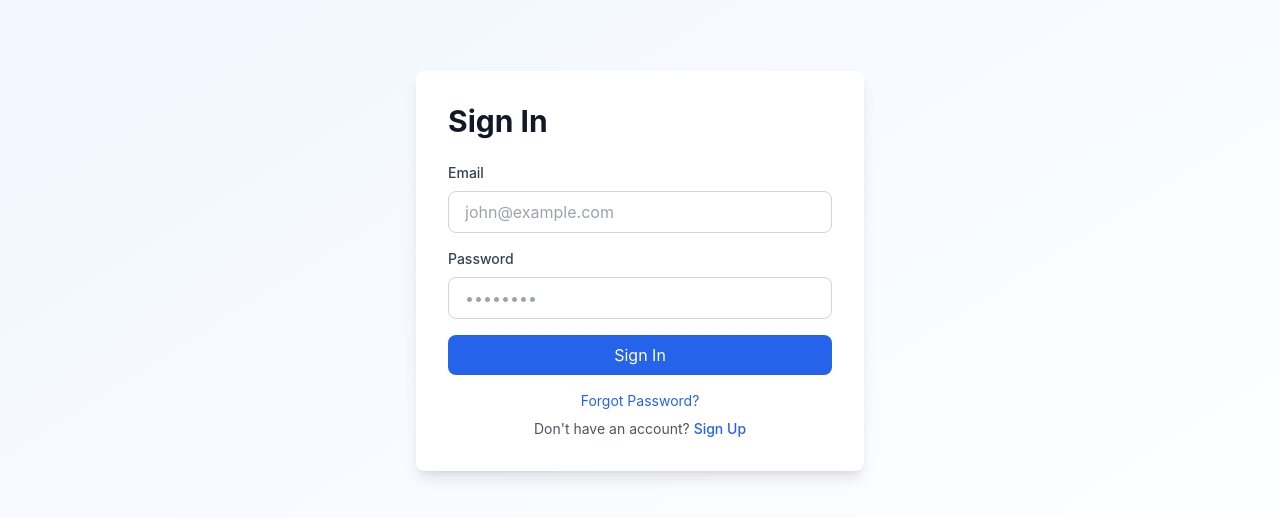
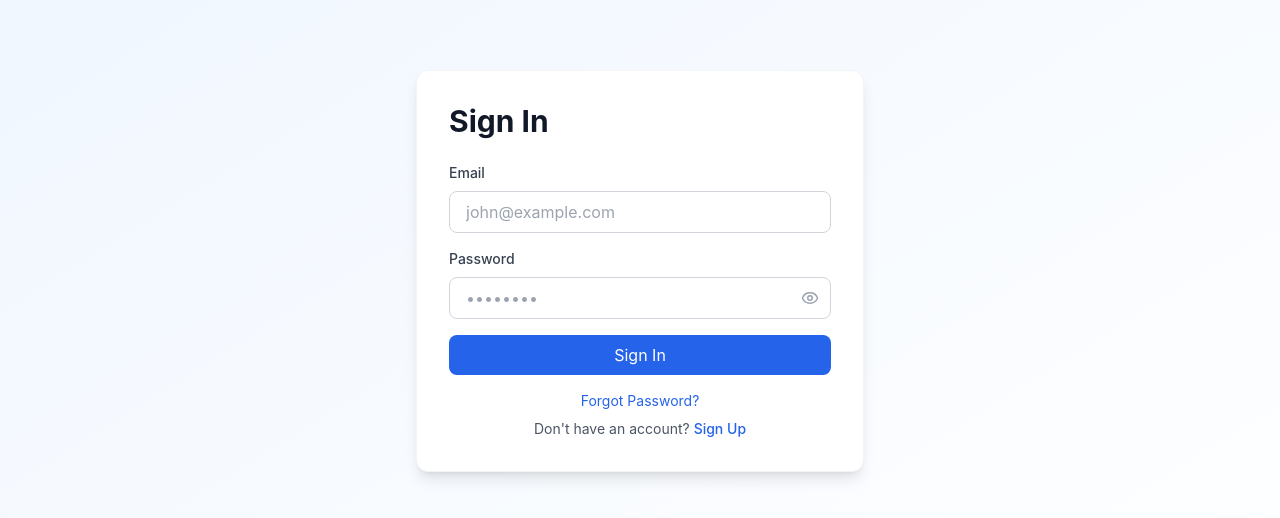
Before and after one commit to MeetaHaldar/Premium-Blog-Platform, a Next.js app in the folder frontend/: page /login in a window 1280 px wide. Shown: the part 194-712 px from the top of the page. Built offline with nearby package versions, Linux system fonts and the light colour scheme; no server answers.

Commit message:
fixed redirecting issue

```diff
--- a/frontend/components/Auth/Login.tsx
+++ b/frontend/components/Auth/Login.tsx
@@ -8,7 +8,7 @@ import { authAPI } from '@/services/api';
 import { useAuth } from '@/store/authContext';
 import { toast } from 'react-toastify';
 import Link from 'next/link';
-import { useRouter } from 'next/navigation';
+import { Eye, EyeOff } from 'lucide-react';
 
 const loginSchema = z.object({
   email: z.string().email('Invalid email address'),
@@ -19,7 +19,7 @@ type LoginFormData = z.infer<typeof loginSchema>;
 
 export default function Login() {
   const [isLoading, setIsLoading] = useState(false);
-  const router = useRouter();
+  const [showPassword, setShowPassword] = useState(false);
   const { setUser } = useAuth();
   const { register, handleSubmit, formState: { errors } } = useForm<LoginFormData>({
     resolver: zodResolver(loginSchema)
@@ -33,44 +33,71 @@ export default function Login() {
 
       // Store in localStorage for API interceptor
       localStorage.setItem('token', token);
-      // Also store in cookie so Next.js middleware can protect routes
-      document.cookie = `token=${token}; path=/; max-age=${7 * 24 * 60 * 60}; SameSite=Lax`;
+
+      // Set cookie with Secure flag for HTTPS deployments
+      const isHttps = window.location.protocol === 'https:';
+      document.cookie = `token=${token}; path=/; max-age=${7 * 24 * 60 * 60}; SameSite=Lax${isHttps ? '; Secure' : ''}`;
 
       setUser(response.data.user);
       toast.success('Logged in successfully');
-      // Use a small delay to ensure state is updated before navigation
-      setTimeout(() => {
-        router.push('/dashboard');
-      }, 100);
+
+      // Hard redirect so middleware sees the fresh cookie on the next request
+      window.location.href = '/dashboard';
     } catch (error: any) {
       toast.error(error.response?.data?.message || 'Login failed');
-    } finally {
       setIsLoading(false);
     }
   };
 
   return (
-    <div className="min-h-screen flex items-center justify-center bg-gradient-to-br from-blue-50 to-white">
-      <div className="w-full max-w-md bg-white rounded-lg shadow-lg p-8">
-        <h2 className="text-3xl font-bold text-gray-900 mb-6">Sign In</h2>
+    <div className="min-h-screen flex items-center justify-center bg-gradient-to-br from-blue-50 to-white dark:from-gray-950 dark:to-gray-900">
+      <div className="w-full max-w-md bg-white dark:bg-gray-800 rounded-xl shadow-lg p-8 border border-gray-100 dark:border-gray-700">
+        <h2 className="text-3xl font-bold text-gray-900 dark:text-white mb-6">Sign In</h2>
         <form onSubmit={handleSubmit(onSubmit)} className="space-y-4">
           <div>
-            <label className="block text-sm font-medium text-gray-700 mb-2">Email</label>
-            <input type="email" {...register('email')} className="w-full px-4 py-2 border border-gray-300 rounded-lg focus:ring-2 focus:ring-blue-500 focus:border-transparent" placeholder="john@example.com" />
+            <label className="block text-sm font-medium text-gray-700 dark:text-gray-300 mb-2">Email</label>
+            <input
+              type="email"
+              {...register('email')}
+              className="w-full px-4 py-2 border border-gray-300 dark:border-gray-600 rounded-lg bg-white dark:bg-gray-700 text-gray-900 dark:text-white focus:ring-2 focus:ring-blue-500 focus:border-transparent"
+              placeholder="john@example.com"
+            />
             {errors.email && <p className="mt-1 text-sm text-red-500">{errors.email.message}</p>}
           </div>
+
           <div>
-            <label className="block text-sm font-medium text-gray-700 mb-2">Password</label>
-            <input type="password" {...register('password')} className="w-full px-4 py-2 border border-gray-300 rounded-lg focus:ring-2 focus:ring-blue-500 focus:border-transparent" placeholder="••••••••" />
+            <label className="block text-sm font-medium text-gray-700 dark:text-gray-300 mb-2">Password</label>
+            <div className="relative">
+              <input
+                type={showPassword ? 'text' : 'password'}
+                {...register('password')}
+                className="w-full px-4 py-2 pr-10 border border-gray-300 dark:border-gray-600 rounded-lg bg-white dark:bg-gray-700 text-gray-900 dark:text-white focus:ring-2 focus:ring-blue-500 focus:border-transparent"
+                placeholder="••••••••"
+              />
+              <button
+                type="button"
+                onClick={() => setShowPassword(v => !v)}
+                className="absolute right-3 top-1/2 -translate-y-1/2 text-gray-400 hover:text-gray-600 dark:hover:text-gray-300"
+                tabIndex={-1}
+              >
+                {showPassword ? <EyeOff size={18} /> : <Eye size={18} />}
+              </button>
+            </div>
             {errors.password && <p className="mt-1 text-sm text-red-500">{errors.password.message}</p>}
           </div>
-          <button type="submit" disabled={isLoading} className="w-full bg-blue-600 text-white py-2 rounded-lg hover:bg-blue-700 disabled:bg-gray-400 transition">
+
+          <button
+            type="submit"
+            disabled={isLoading}
+            className="w-full bg-blue-600 text-white py-2 rounded-lg hover:bg-blue-700 disabled:bg-gray-400 transition"
+          >
             {isLoading ? 'Signing In...' : 'Sign In'}
           </button>
         </form>
+
         <div className="mt-4 space-y-2 text-center text-sm">
           <Link href="/forgot-password" className="text-blue-600 hover:underline block">Forgot Password?</Link>
-          <p className="text-gray-600">
+          <p className="text-gray-600 dark:text-gray-400">
             Don&apos;t have an account?{' '}
             <Link href="/register" className="text-blue-600 hover:underline font-medium">Sign Up</Link>
           </p>
--- a/frontend/components/Common/Navbar.tsx
+++ b/frontend/components/Common/Navbar.tsx
@@ -77,7 +77,7 @@ export default function Navbar() {
 
           {user ? (
             <>
-              <Link href="/dashboard" className="text-gray-600 dark:text-gray-300 hover:text-blue-600 dark:hover:text-blue-400 transition font-medium">{t.nav.dashboard}</Link>
+              <a href="/dashboard" className="text-gray-600 dark:text-gray-300 hover:text-blue-600 dark:hover:text-blue-400 transition font-medium">{t.nav.dashboard}</a>
 
               {/* Avatar dropdown */}
               <div ref={dropdownRef} className="relative">
@@ -100,10 +100,10 @@ export default function Navbar() {
                       className="flex items-center gap-3 px-4 py-2 text-sm text-gray-700 dark:text-gray-300 hover:bg-gray-50 dark:hover:bg-gray-800 transition">
                       <User size={15} className="text-gray-400" /> My Profile
                     </Link>
-                    <Link href="/dashboard" onClick={() => setDropdownOpen(false)}
+                    <a href="/dashboard" onClick={() => setDropdownOpen(false)}
                       className="flex items-center gap-3 px-4 py-2 text-sm text-gray-700 dark:text-gray-300 hover:bg-gray-50 dark:hover:bg-gray-800 transition">
                       <LayoutDashboard size={15} className="text-gray-400" /> Dashboard
-                    </Link>
+                    </a>
                     <Link href="/my-blogs" onClick={() => setDropdownOpen(false)}
                       className="flex items-center gap-3 px-4 py-2 text-sm text-gray-700 dark:text-gray-300 hover:bg-gray-50 dark:hover:bg-gray-800 transition">
                       <BookOpen size={15} className="text-gray-400" /> My Blogs
@@ -162,10 +162,10 @@ export default function Navbar() {
                   className="flex items-center gap-3 px-3 py-2.5 rounded-xl text-gray-700 dark:text-gray-300 hover:bg-gray-50 dark:hover:bg-gray-800">
                   <User size={16} /> My Profile
                 </Link>
-                <Link href="/dashboard" onClick={() => setMobileMenuOpen(false)}
+                <a href="/dashboard" onClick={() => setMobileMenuOpen(false)}
                   className="flex items-center gap-3 px-3 py-2.5 rounded-xl text-gray-700 dark:text-gray-300 hover:bg-gray-50 dark:hover:bg-gray-800">
                   <LayoutDashboard size={16} /> Dashboard
-                </Link>
+                </a>
                 <Link href="/my-blogs" onClick={() => setMobileMenuOpen(false)}
                   className="flex items-center gap-3 px-3 py-2.5 rounded-xl text-gray-700 dark:text-gray-300 hover:bg-gray-50 dark:hover:bg-gray-800">
                   <BookOpen size={16} /> My Blogs
```
